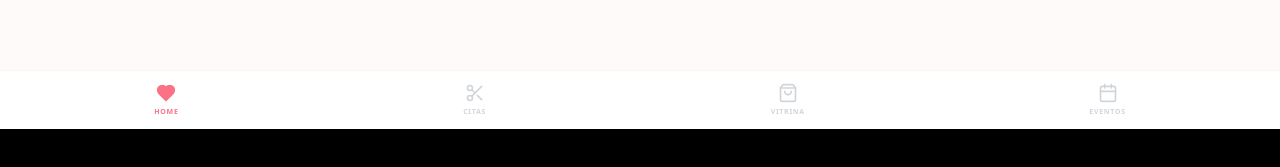
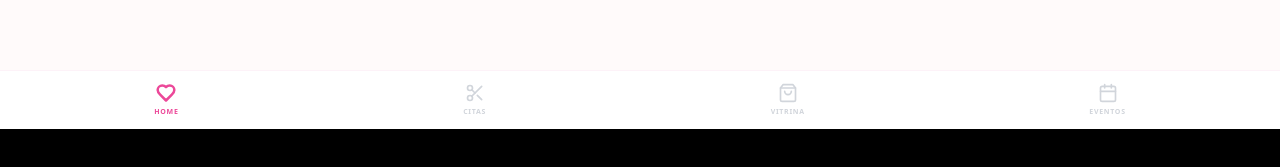
Before and after one commit to anaaz1798/martha-cute-studio, a React (Vite) app: page / in a window 1280 px wide. Shown: the part 671-838 px from the top of the page. Built offline with nearby package versions, Linux system fonts and the light colour scheme.

Commit message:
Update Navbar.jsx

```diff
--- a/src/components/Navbar.jsx
+++ b/src/components/Navbar.jsx
@@ -6,20 +6,27 @@ export default function Navbar() {
   const isActive = (path) => location.pathname === path;
 
   return (
-    <nav className="fixed bottom-0 w-full bg-white/90 backdrop-blur-md border-t border-rose-50 flex justify-around p-3 z-50">
+    <nav className="fixed bottom-0 w-full bg-white/90 backdrop-blur-md border-t border-pink-50 flex justify-around p-3 z-50">
       {[
         { to: '/', icon: Heart, label: 'Home' },
-        { to: '/reservar', icon: Scissors, label: 'Citas' },
+        { to: '/servicios', icon: Scissors, label: 'Citas' },
         { to: '/vitrina', icon: ShoppingBag, label: 'Vitrina' },
         { to: '/eventos', icon: Calendar, label: 'Eventos' }
       ].map((item) => (
         <Link
           key={item.to}
           to={item.to}
-          className={`flex flex-col items-center ${isActive(item.to) ? 'text-[#fb7185]' : 'text-gray-300'}`}
+          className="flex flex-col items-center transition-all duration-300"
         >
-          <item.icon size={20} fill={isActive(item.to) ? '#fb7185' : 'none'} />
-          <span className="text-[7px] uppercase font-black mt-1 tracking-widest">{item.label}</span>
+          {/* Quitamos el 'fill' para que no se rellene y usamos tu rosado #ec4899 */}
+          <item.icon
+            size={20}
+            strokeWidth={isActive(item.to) ? 3 : 2}
+            className={`${isActive(item.to) ? 'text-[#ec4899]' : 'text-gray-300'}`}
+          />
+          <span className={`text-[7px] uppercase font-black mt-1 tracking-widest ${isActive(item.to) ? 'text-[#ec4899]' : 'text-gray-300'}`}>
+            {item.label}
+          </span>
         </Link>
       ))}
     </nav>
```
